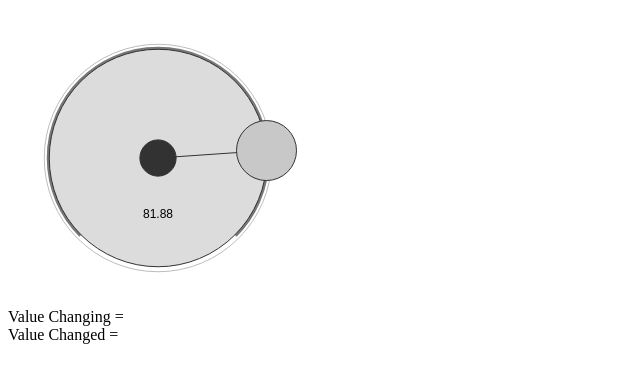
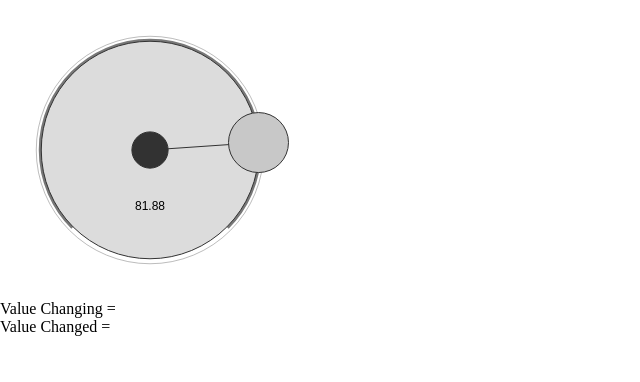
Before and after one commit to rbtdev/rotarydialjs, a plain HTML site: page index.html in a window 1280 px wide. Shown: the whole page, without its empty margins (0-640 px from the left). Drawn offline with Linux system fonts and the light colour scheme.

Commit message:
Update index.html

```diff
--- a/index.html
+++ b/index.html
@@ -3,7 +3,7 @@
 		<link rel="stylesheet" type="text/css" href="dial.css" />
 		<script src = "js/rotarydial.js"></script>
 	</head>
-	<body>
+	<body style="margin:auto">
 		<div id = "dialdiv">
 		</div>
 		<div>
```
